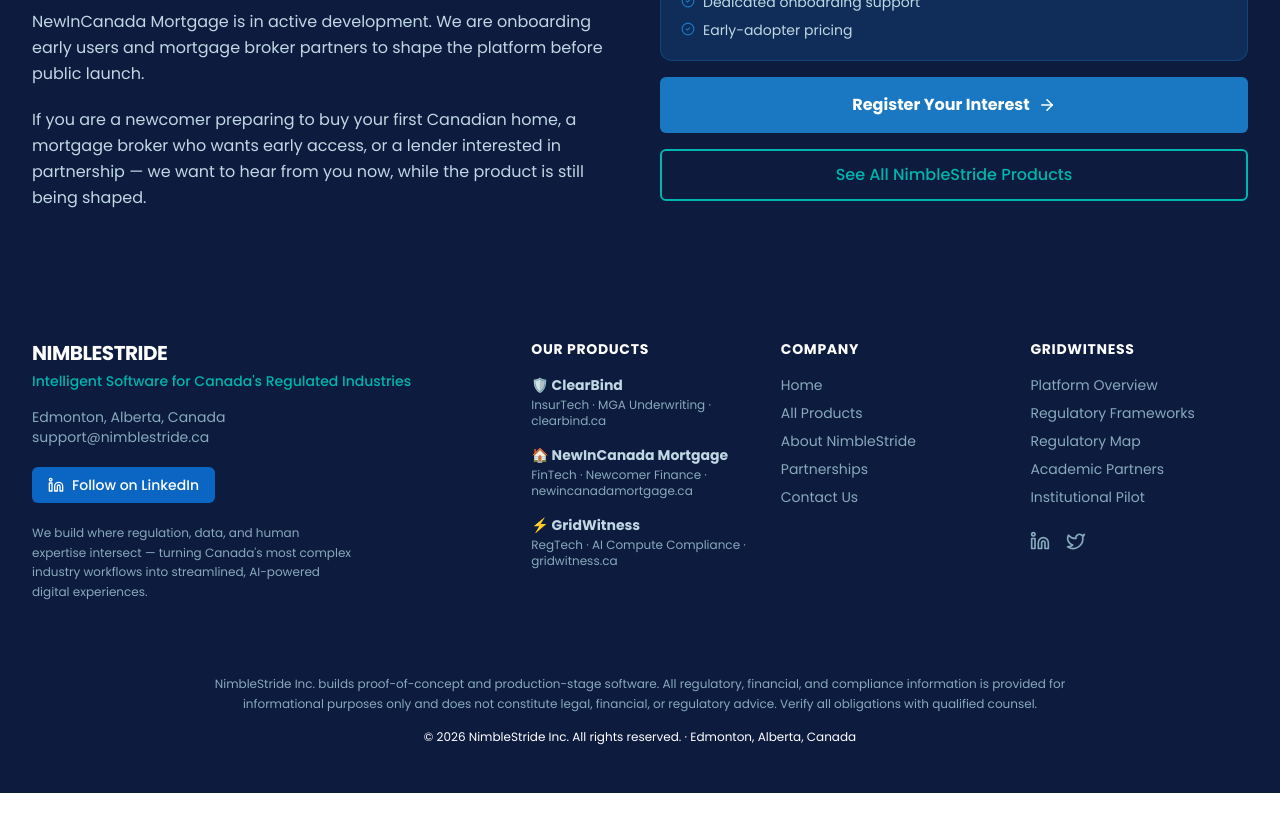
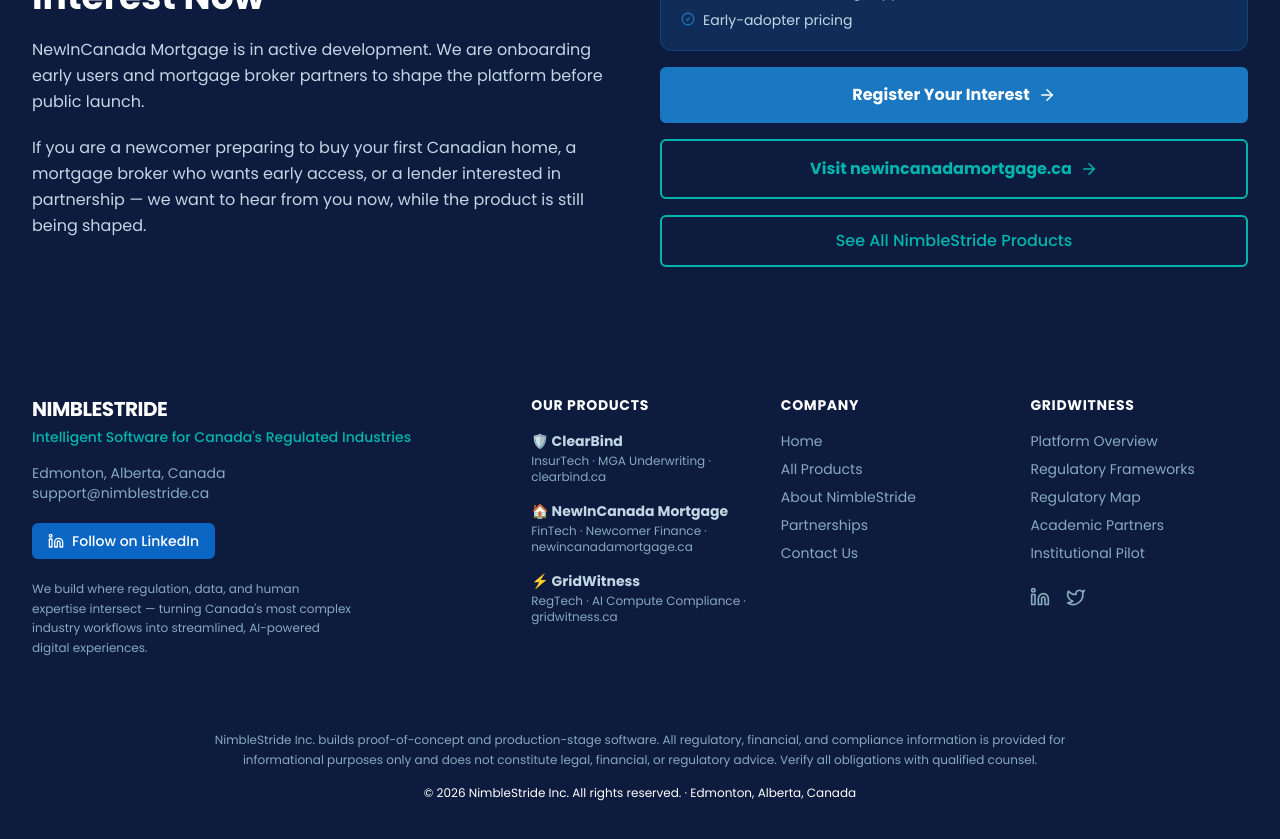
Before and after one commit to myshariff123/nimblestride-website, a React (Vite) app: page /products/newincanada-mortgage in a window 1280 px wide. Shown: the part 3720-4559 px from the top of the page. Before the commit the page ends 4513 px from the top, so only its background shows below. Built offline with nearby package versions, Linux system fonts and the light colour scheme.

Commit message:
feat(MortgageApp): add direct link to newincanadamortgage.ca on product detail page

```diff
--- a/src/pages/MortgageApp.tsx
+++ b/src/pages/MortgageApp.tsx
@@ -326,6 +326,15 @@ export const MortgageApp: React.FC = () => {
                 Register Your Interest
                 <ArrowRight size={18} />
               </Link>
+              <a
+                href="https://newincanadamortgage.ca"
+                target="_blank"
+                rel="noopener noreferrer"
+                className="btn-secondary flex items-center justify-center gap-2 w-full py-4 text-base font-bold"
+              >
+                Visit newincanadamortgage.ca
+                <ArrowRight size={18} />
+              </a>
               <Link to="/products" className="btn-secondary flex items-center justify-center gap-2 w-full py-3">
                 See All NimbleStride Products
               </Link>
```
